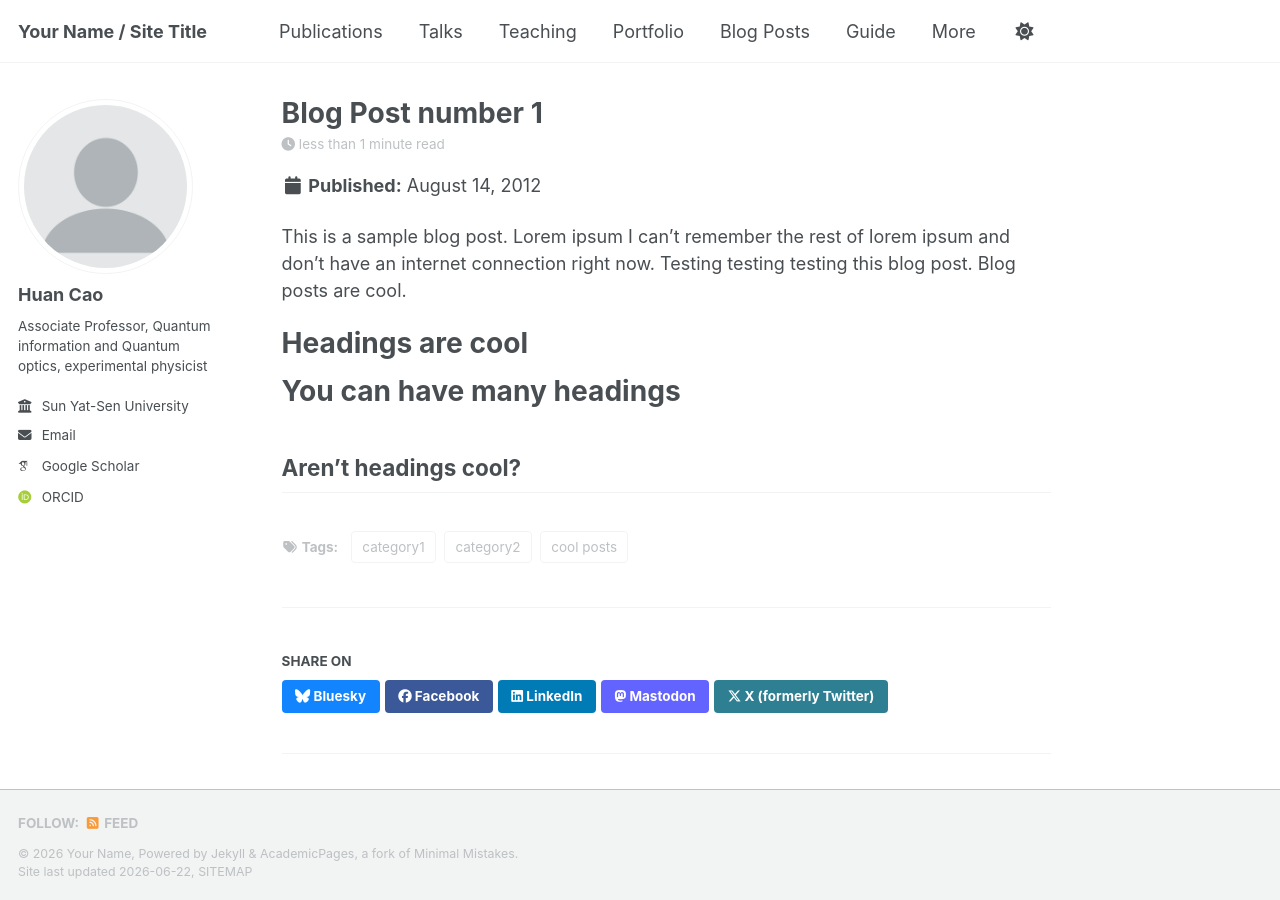
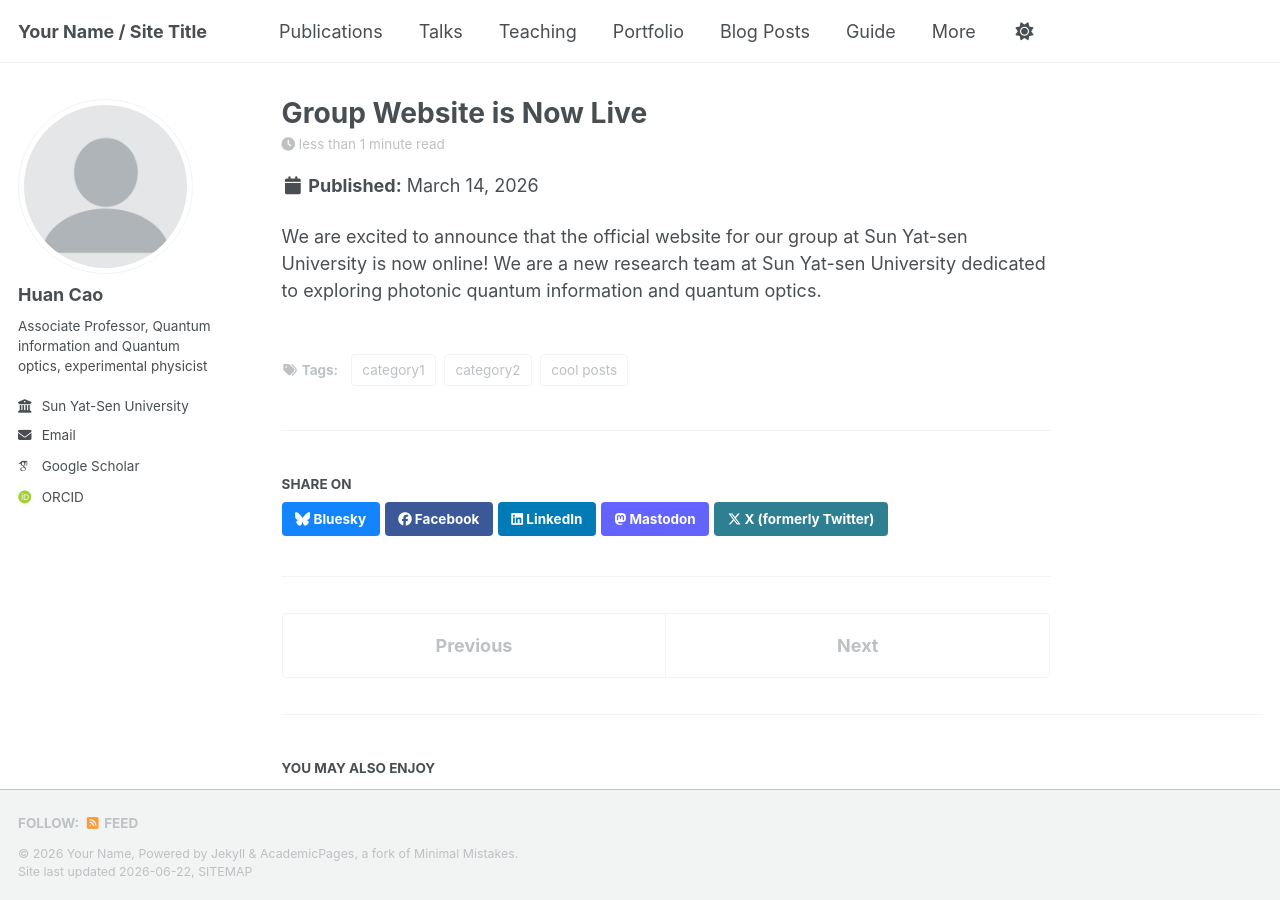
Before and after one commit to Huan-Cao/Huan-Cao.github.io, a Jekyll site: the page built from _posts/2012-08-14-blog-post-1.md, in a window 1280 px wide and 900 px high. Built offline with Jekyll 4.4.1, drawn with Linux system fonts in a browser that asks for light colours; some web fonts are replaced; a script bundle is joined from its source files by our own code; library files that are not in the unit come from our copies.

Commit message:
Update 2012-08-14-blog-post-1.md

```diff
--- a/_posts/2012-08-14-blog-post-1.md
+++ b/_posts/2012-08-14-blog-post-1.md
@@ -1,20 +1,11 @@
 ---
-title: 'Blog Post number 1'
-date: 2012-08-14
-permalink: /posts/2012/08/blog-post-1/
+title: 'Group Website is Now Live'
+date: 2026-03-14
+permalink: /posts/2026/blog-post-1/
 tags:
   - cool posts
   - category1
   - category2
 ---
 
-This is a sample blog post. Lorem ipsum I can't remember the rest of lorem ipsum and don't have an internet connection right now. Testing testing testing this blog post. Blog posts are cool.
-
-Headings are cool
-======
-
-You can have many headings
-======
-
-Aren't headings cool?
-------
+We are excited to announce that the official website for our group at Sun Yat-sen University is now online! We are a new research team at Sun Yat-sen University dedicated to exploring photonic quantum information and quantum optics.
```
